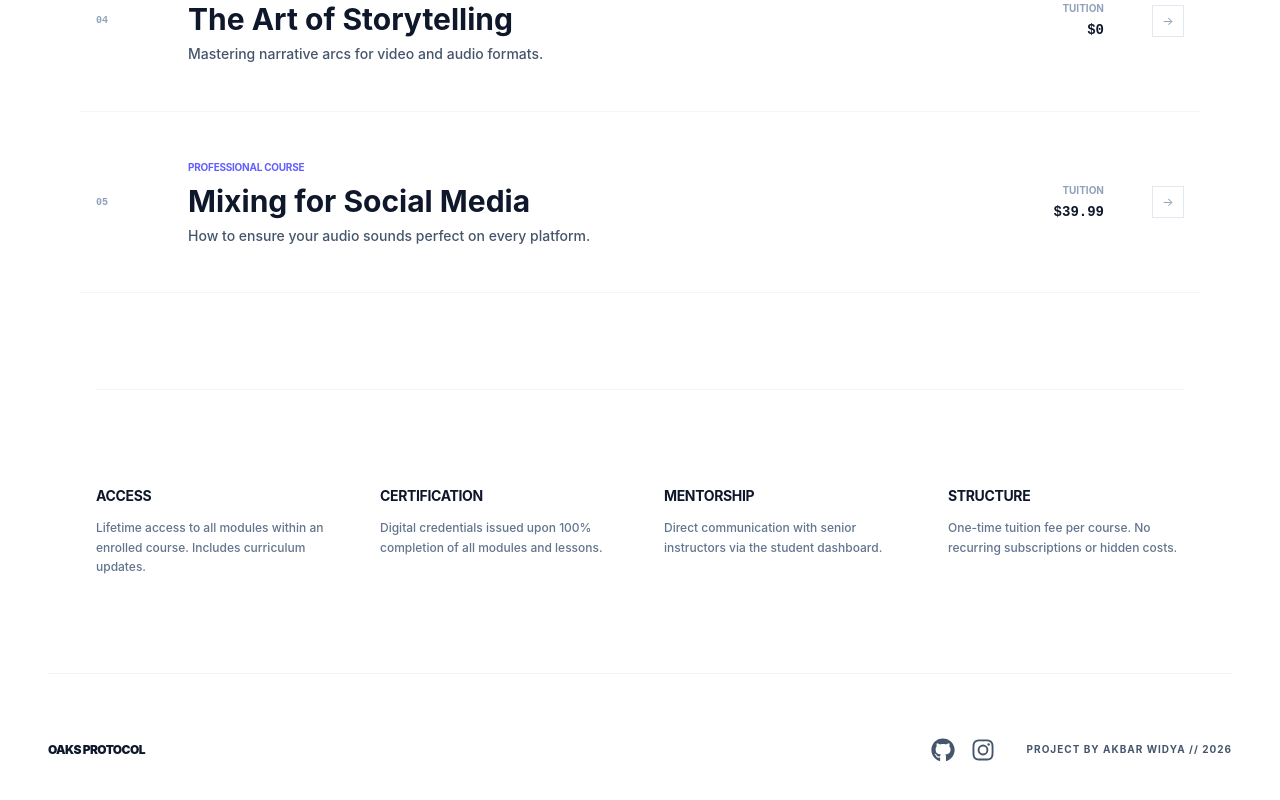
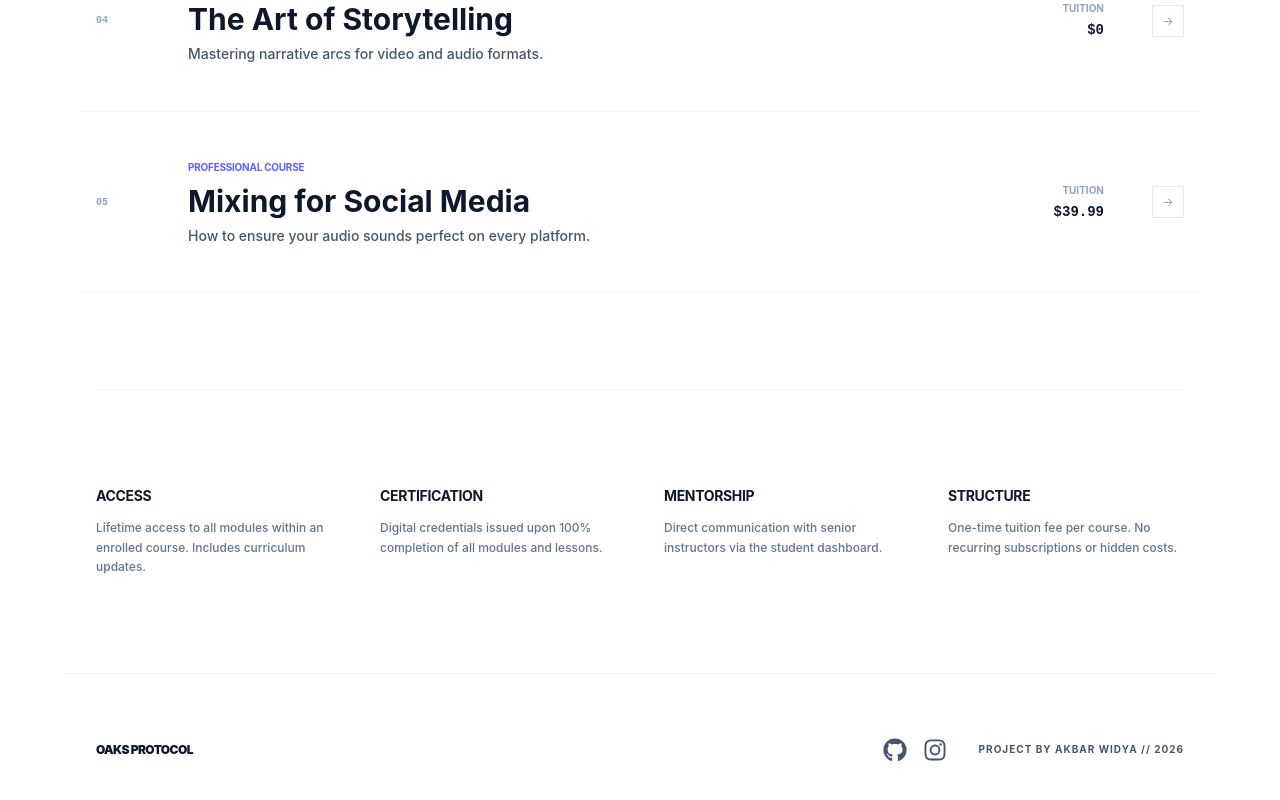
Before and after one commit to Akbar-Widya/react-routing, a React (Vite) app: page / in a window 1280 px wide. Shown: the part 1813-2613 px from the top of the page. Built offline with nearby package versions, Linux system fonts and the light colour scheme.

Commit message:
Fix footer spacing.

```diff
--- a/src/layouts/Footer.jsx
+++ b/src/components/Footer.jsx
@@ -1,6 +1,6 @@
 const Footer = () => {
   return (
-    <footer className="py-8 md:py-16 border-t border-slate-100 flex justify-between items-center">
+    <footer className="max-w-6xl mx-auto w-full px-8 py-8 md:py-16 border-t border-slate-100 flex justify-between items-center">
       <span className="text-xs font-black tracking-tighter text-slate-900 uppercase">
         Oaks Protocol
       </span>
--- a/src/layouts/AuthLayout.jsx
+++ b/src/layouts/AuthLayout.jsx
@@ -1,5 +1,5 @@
 import { Outlet, Link } from "react-router-dom";
-import Footer from "./Footer";
+import Footer from "../components/Footer";
 
 export default function AuthLayout() {
   return (
@@ -26,9 +26,7 @@ export default function AuthLayout() {
       </main>
 
       {/* --- FOOTER --- */}
-      <div className="px-3 md:px-8">
-        <Footer />
-      </div>
+      <Footer />
     </div>
   );
 }
--- a/src/layouts/MainLayout.jsx
+++ b/src/layouts/MainLayout.jsx
@@ -1,5 +1,5 @@
 import { Outlet, Link } from "react-router-dom";
-import Footer from "./Footer";
+import Footer from "../components/Footer";
 
 export default function MainLayout() {
   return (
@@ -39,9 +39,7 @@ export default function MainLayout() {
       </main>
 
       {/* Footer ditambahkan di sini agar muncul di semua halaman */}
-      <div className="px-8 md:px-12">
-        <Footer />
-      </div>
+      <Footer />
     </div>
   );
 }
```
